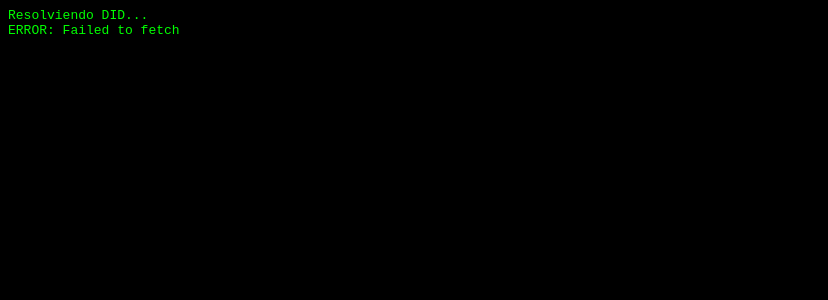
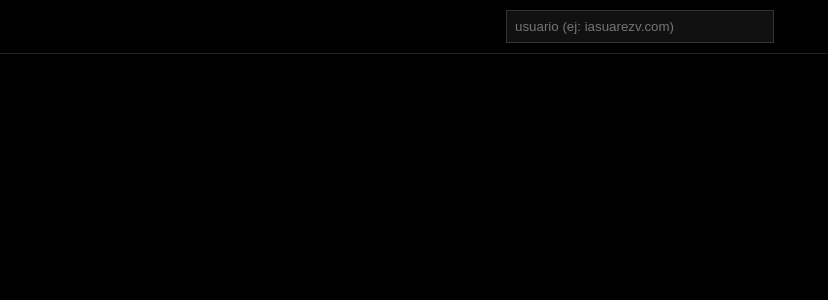
Before and after one commit to KajiiNarumi/iasuarezv, a Jekyll site: the page blue.html, which Jekyll copies as it is, in a window 1280 px wide. Shown: the top 300 px of the page, without its empty margins (0-828 px from the left). Built offline with Jekyll 4.4.1, drawn with Linux system fonts in a browser that asks for light colours; some of the changed lines change nothing that is shown.

Commit message:
Update HTML structure and styling for ATProto Viewer

```diff
--- a/blue.html
+++ b/blue.html
@@ -2,79 +2,138 @@
 <html lang="es">
 <head>
 <meta charset="UTF-8">
-<title>Debug ATProto</title>
+<title>ATProto Viewer</title>
+
 <style>
-body { background:#000; color:#0f0; font-family:monospace; }
-img { width:150px; height:150px; object-fit:cover; }
+body {
+  margin: 0;
+  background: #000;
+  color: #fff;
+  font-family: system-ui, sans-serif;
+}
+
+header {
+  padding: 10px;
+  text-align: center;
+  border-bottom: 1px solid #222;
+}
+
+input {
+  padding: 8px;
+  background: #111;
+  border: 1px solid #333;
+  color: #fff;
+  width: 250px;
+}
+
+.grid {
+  display: grid;
+  grid-template-columns: repeat(auto-fill, minmax(160px, 1fr));
+  gap: 6px;
+  padding: 10px;
+}
+
+.card {
+  background: #111;
+  overflow: hidden;
+  border-radius: 6px;
+}
+
+.card img {
+  width: 100%;
+  height: 160px;
+  object-fit: cover;
+  display: block;
+}
 </style>
 </head>
+
 <body>
 
-<div id="log"></div>
-<div id="gallery"></div>
+<header>
+  <input id="userInput" placeholder="usuario (ej: iasuarezv.com)">
+</header>
+
+<div class="grid" id="gallery"></div>
 
 <script>
-const handle = "iasuarezv.com";
-const log = (msg) => document.getElementById("log").innerHTML += msg + "<br>";
+const input = document.getElementById("userInput");
 const gallery = document.getElementById("gallery");
 
-async function run() {
+// cargar último usuario
+const savedUser = localStorage.getItem("atproto_user");
+if (savedUser) {
+  input.value = savedUser;
+  load(savedUser);
+}
+
+// enter para cargar
+input.addEventListener("keydown", e => {
+  if (e.key === "Enter") {
+    const user = input.value.trim();
+    if (!user) return;
+
+    localStorage.setItem("atproto_user", user);
+    gallery.innerHTML = "";
+    load(user);
+  }
+});
+
+async function load(handle) {
   try {
-    log("Resolviendo DID...");
+    const didRes = await fetch(`https://public.api.bsky.app/xrpc/com.atproto.identity.resolveHandle?handle=${handle}`);
+    const { did } = await didRes.json();
 
-    const didRes = await fetch(`https://public.api.bsky.app/xrpc/com.atproto.identity.resolveHandle?handle=${handle}`);
-    const didData = await didRes.json();
-
-    if (!didData.did) {
-      log("ERROR: no DID");
+    if (!did) {
+      alert("Usuario no válido");
       return;
     }
 
-    log("DID: " + didData.did);
+    let cursor = "";
+    let rounds = 3;
 
-    const feedRes = await fetch(`https://public.api.bsky.app/xrpc/app.bsky.feed.getAuthorFeed?actor=${didData.did}&limit=50`);
-    const feedData = await feedRes.json();
+    for (let i = 0; i < rounds; i++) {
+      const url = new URL("https://public.api.bsky.app/xrpc/app.bsky.feed.getAuthorFeed");
+      url.searchParams.set("actor", did);
+      url.searchParams.set("limit", 50);
+      if (cursor) url.searchParams.set("cursor", cursor);
 
-    if (!feedData.feed) {
-      log("ERROR: feed vacío");
-      return;
-    }
+      const res = await fetch(url);
+      const data = await res.json();
 
-    log("Posts recibidos: " + feedData.feed.length);
+      data.feed.forEach(item => {
+        const post = item.post;
 
-    let count = 0;
+        let images = [];
 
-    feedData.feed.forEach(item => {
-      const post = item.post;
+        if (post.embed?.images) images = post.embed.images;
+        if (post.embed?.media?.images) images = post.embed.media.images;
+        if (post.record?.embed?.images) images = post.record.embed.images;
 
-      // intenta varias rutas posibles
-      let embeds = [];
+        images.forEach(img => {
+          // construir URL correcta
+          const cid = img.image.ref.$link;
+          const src = `https://cdn.bsky.app/img/feed_fullsize/plain/${did}/${cid}@jpeg`;
 
-      if (post.embed?.images) embeds = post.embed.images;
-      if (post.embed?.media?.images) embeds = post.embed.media.images;
-      if (post.record?.embed?.images) embeds = post.record.embed.images;
+          const card = document.createElement("div");
+          card.className = "card";
 
-      embeds.forEach(img => {
-        const el = document.createElement("img");
-        el.src = img.thumb || img.fullsize;
-        gallery.appendChild(el);
-        count++;
+          const image = document.createElement("img");
+          image.src = src;
+
+          card.appendChild(image);
+          gallery.appendChild(card);
+        });
       });
-    });
 
-    log("Imágenes encontradas: " + count);
-
-    if (count === 0) {
-      log("No hay imágenes en estos posts (o no vienen en embed estándar)");
+      if (!data.cursor) break;
+      cursor = data.cursor;
     }
 
   } catch (e) {
-    log("ERROR: " + e.message);
     console.error(e);
   }
 }
-
-run();
 </script>
 
 </body>
```
